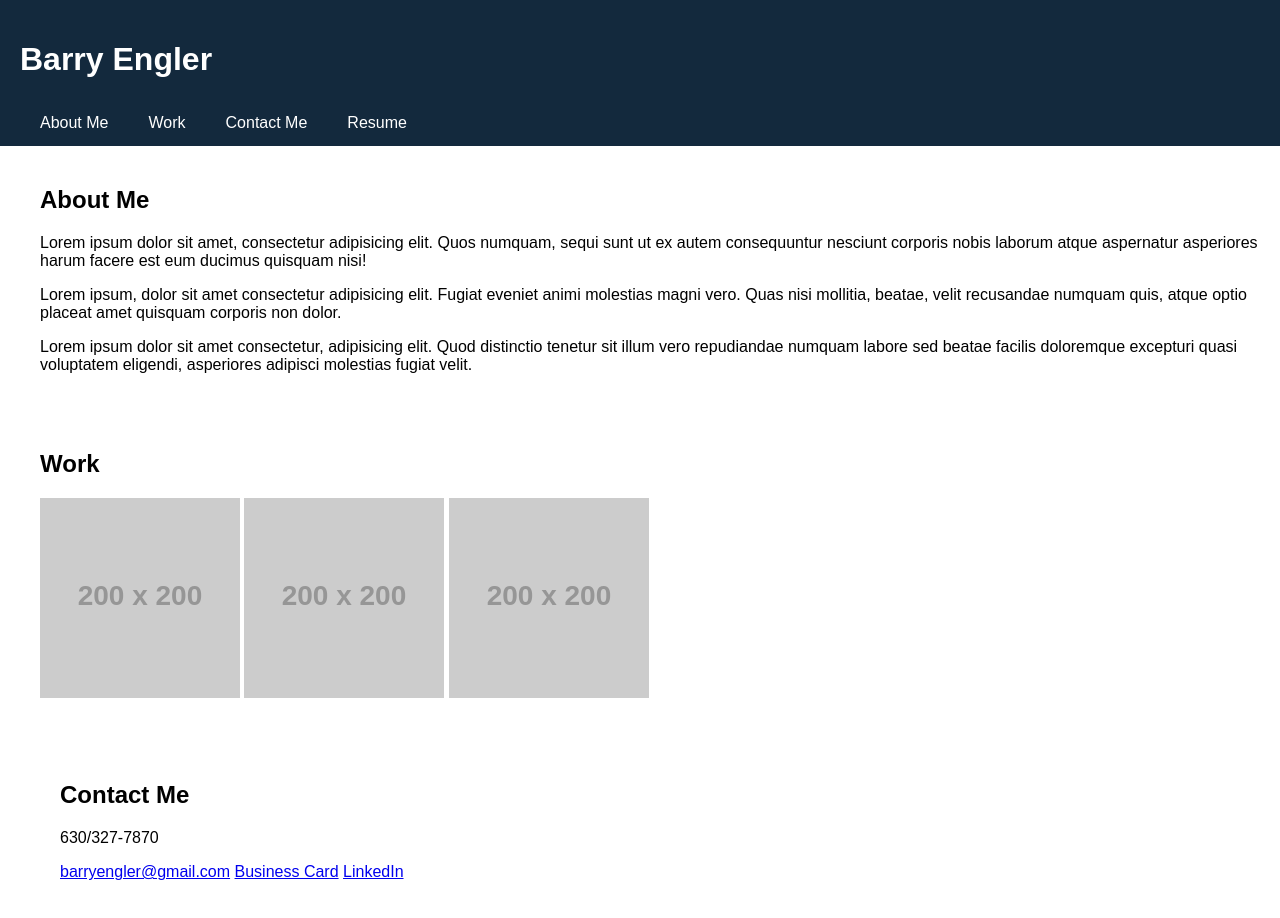
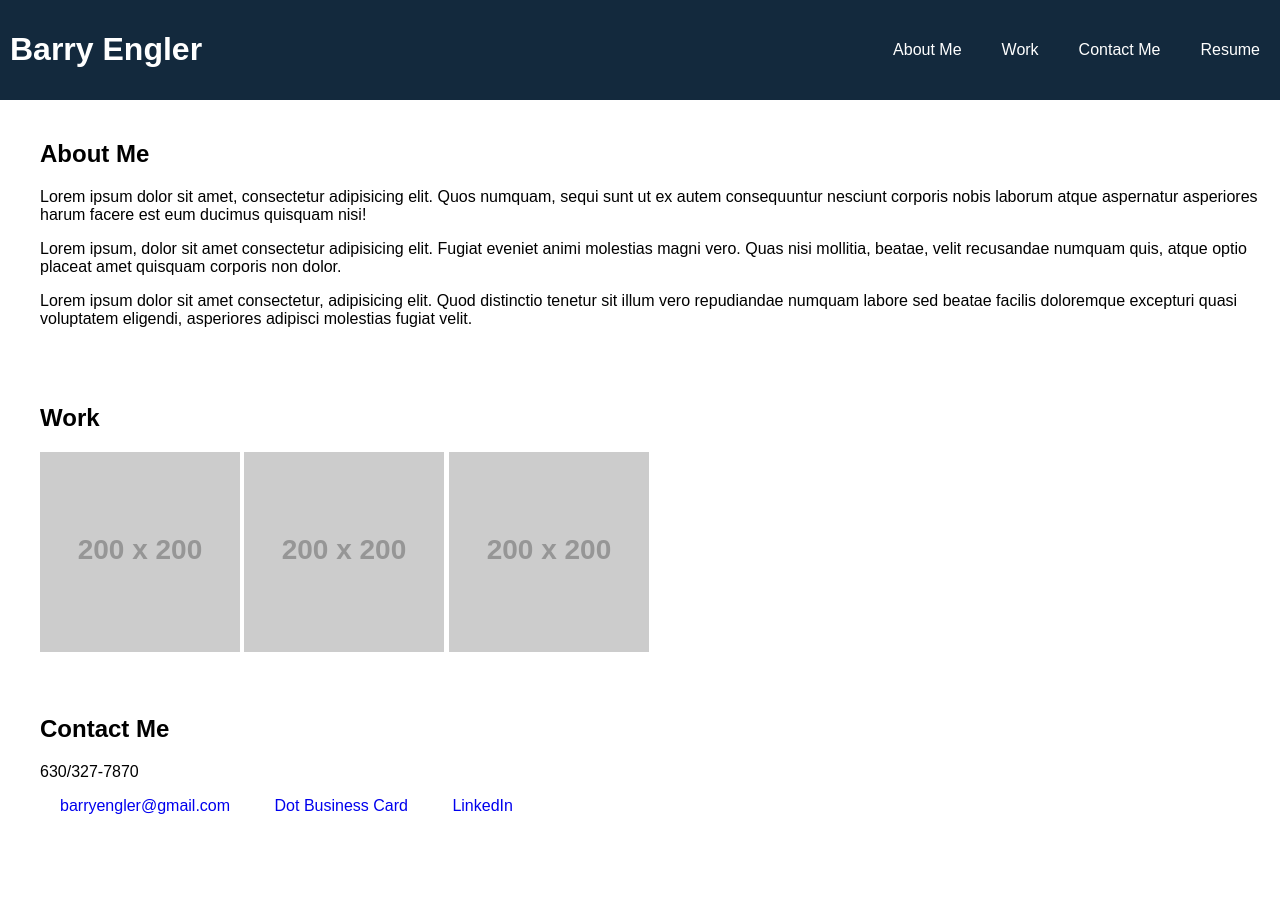
Before and after one commit to Barry25000/portfolio, a plain HTML site: page index.html in a window 1280 px wide. After the commit the page ends 835 px from the top, so only its background shows below. Drawn offline with Linux system fonts and the light colour scheme; placeholder pictures from the web are drawn by us.

Commit message:
fixed css on nav

```diff
--- a/assets/style.css
+++ b/assets/style.css
@@ -1,27 +1,26 @@
 body {
     font-family: Arial;
     margin: 0;
-    display: flex;
-    flex-direction: column;
     min-height: 100vh;
     min-width: 200px;
-    justify-content: flex-start;
   }
 
   header {
-    /* display: flex; */
-    padding: 20px 0 0 20px;
-    text-align: left;
-    /* text-justify: inherit; */
+    display: flex;
+    justify-content: space-between;
     background: #13293d;
     color: #fff;
   }
 
+  header h1 {
+    padding: 10px;
+  }
+
   nav {
     display: flex;
-    text-justify: right;
     flex-wrap: wrap;
-    /* justify-content: flex-end; */
+    align-items: center;
+    justify-content: right;
     color: white;
 }
 
@@ -55,12 +54,23 @@ body {
   }
 
   footer {
-    display: flex;
-    padding: 20px;
-    text-align: top;
+    /* display: flex; */
+    /* padding: 20px; */
+    /* text-align: left; */
     color: black;
+  }
+
+  footer a {
+    /* color: white; */
+    padding: 14px 20px;
+    text-decoration: none;
+    text-align: right;
   }
 
   a:hover {
     color: green;
   }
+
+  /* a:visited {
+    color: red;
+  } */
--- a/index.html
+++ b/index.html
@@ -56,8 +56,9 @@
 
             <p>630/327-7870</p>
             <a href="mailto:barryengler@gmail.com">barryengler@gmail.com</a>
-            <a href="Virtual Business Card">Business Card</a>
+            <a href="https://dot.cards/barryengler">Dot Business Card</a>
             <a href="https://www.linkedin.com/in/barry-engler-745624182/">LinkedIn</a>
+
 
         </section>
 
```
